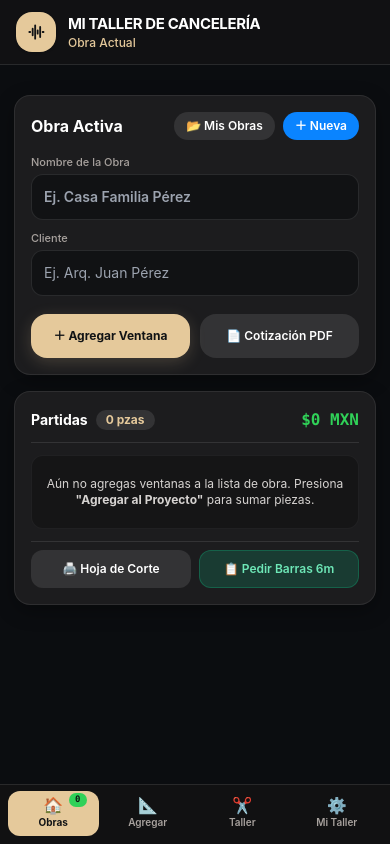
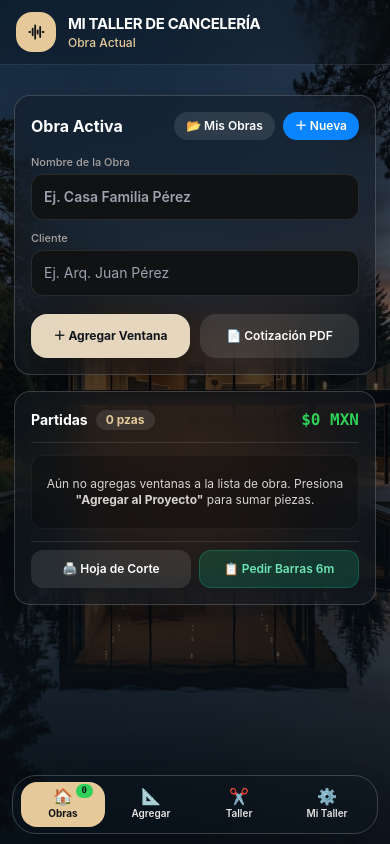
Before and after one commit to pruevadecorreo87-hub/alupro, a plain HTML site: page index.html in a window 390 px wide. Drawn offline with Linux system fonts and the light colour scheme.

Commit message:
Architectural glassmorphism UI + hero-bg.jpg

```diff
--- a/index.html
+++ b/index.html
@@ -39,35 +39,43 @@
     }
 
     body {
-      background-color: #0b0d10;
+      background-color: #0d1218;
+      background-image:
+        linear-gradient(180deg, rgba(13, 18, 24, 0.45) 0%, rgba(10, 14, 18, 0.78) 100%),
+        url('./hero-bg.jpg');
+      background-position: center center;
+      background-size: cover;
+      background-attachment: fixed;
       color: #f5f5f7;
       font-family: -apple-system, BlinkMacSystemFont, "SF Pro Display", "SF Pro Text", "Segoe UI", Roboto, Helvetica, Arial, sans-serif;
       -webkit-tap-highlight-color: transparent;
     }
 
     .zen-glass {
-      background: rgba(28, 28, 30, 0.96);
-      backdrop-filter: blur(28px);
-      -webkit-backdrop-filter: blur(28px);
-      border: 1px solid rgba(255, 255, 255, 0.12);
-      box-shadow: 0 24px 60px rgba(0, 0, 0, 0.75);
+      background: rgba(18, 24, 31, 0.86);
+      backdrop-filter: blur(30px) saturate(150%);
+      -webkit-backdrop-filter: blur(30px) saturate(150%);
+      border: 1px solid rgba(255, 255, 255, 0.18);
+      box-shadow: 0 24px 60px rgba(0, 0, 0, 0.65);
     }
 
     .zen-card {
-      background: #1c1c1e;
-      border: 1px solid rgba(255, 255, 255, 0.08);
-      box-shadow: 0 6px 20px rgba(0, 0, 0, 0.32);
+      background: rgba(20, 26, 33, 0.56);
+      backdrop-filter: blur(26px) saturate(145%);
+      -webkit-backdrop-filter: blur(26px) saturate(145%);
+      border: 1px solid rgba(255, 255, 255, 0.18);
+      box-shadow: 0 18px 42px rgba(0, 0, 0, 0.36);
     }
 
     .btn-zen-cream {
-      background: #e5c99b;
-      color: #111315;
+      background: rgba(242, 226, 200, 0.94);
+      color: #11161c;
       font-weight: 700;
-      box-shadow: 0 4px 16px rgba(229, 201, 155, 0.20);
+      box-shadow: 0 8px 24px rgba(0, 0, 0, 0.25);
       transition: transform 0.15s ease, background-color 0.15s ease;
     }
     .btn-zen-cream:hover {
-      background: #f0d7ad;
+      background: #fff3df;
     }
     .btn-zen-cream:active {
       transform: scale(0.97);
@@ -79,8 +87,8 @@
 </head>
 <body class="min-h-screen antialiased relative overflow-x-hidden pb-12">
 
-  <!-- ================= BARRA SUPERIOR LIMPIA ESTILO iOS ================= -->
-  <header class="relative z-30 w-full px-4 sm:px-6 py-3 flex items-center justify-between gap-3 border-b border-white/10 bg-[#121214]/90 backdrop-blur-xl sticky top-0">
+  <!-- ================= BARRA SUPERIOR MINIMALISTA ================= -->
+  <header class="relative z-30 w-full px-4 sm:px-6 py-3 flex items-center justify-between gap-3 border-b border-white/10 bg-black/20 backdrop-blur-xl sticky top-0">
     <div class="flex items-center gap-3 min-w-0">
       <div id="hdrLogoBox" class="w-10 h-10 rounded-2xl bg-[#e5c99b] text-[#111315] flex items-center justify-center font-bold text-sm shadow shrink-0 overflow-hidden">
         <img id="hdrWorkshopLogo" src="" alt="Logo" class="hidden w-full h-full object-contain bg-white p-0.5">
@@ -526,20 +534,20 @@
 
   </main>
 
-  <!-- BARRA INFERIOR TIPO APP NATIVA IPHONE -->
-  <footer class="no-print md:hidden fixed bottom-0 inset-x-0 z-40 bg-[#121214]/95 backdrop-blur-2xl border-t border-white/10 px-2 pt-1.5 pb-2">
+  <!-- BARRA INFERIOR FLOTANTE GLASSMORPHISM ESTILO IPHONE -->
+  <footer class="no-print md:hidden fixed bottom-2.5 inset-x-3 z-40 bg-white/12 backdrop-blur-2xl border border-white/20 rounded-3xl px-2 py-1.5 shadow-2xl">
     <div class="max-w-3xl mx-auto grid grid-cols-4 gap-1 text-[10px] font-semibold">
-      <button type="button" data-apptab="project" onclick="switchAppTab('project')" class="app-tab-btn py-1.5 px-1 rounded-xl bg-[#e5c99b] text-[#111315] font-bold flex flex-col items-center justify-center gap-0.5 relative transition">
+      <button type="button" data-apptab="project" onclick="switchAppTab('project')" class="app-tab-btn py-1.5 px-1 rounded-2xl bg-[#e5c99b] text-[#111315] font-bold flex flex-col items-center justify-center gap-0.5 relative transition">
         <span class="text-base leading-none">🏠</span><span>Obras</span>
         <span class="app-obra-badge absolute top-0.5 right-3 px-1.5 rounded-full bg-[#30D158] text-[#111315] text-[9px] font-bold font-mono">0</span>
       </button>
-      <button type="button" data-apptab="design" onclick="switchAppTab('design')" class="app-tab-btn py-1.5 px-1 rounded-xl text-stone-400 hover:text-white flex flex-col items-center justify-center gap-0.5 transition">
+      <button type="button" data-apptab="design" onclick="switchAppTab('design')" class="app-tab-btn py-1.5 px-1 rounded-2xl text-stone-200 hover:text-white flex flex-col items-center justify-center gap-0.5 transition">
         <span class="text-base leading-none">📐</span><span>Agregar</span>
       </button>
-      <button type="button" data-apptab="cuts" onclick="switchAppTab('cuts')" class="app-tab-btn py-1.5 px-1 rounded-xl text-stone-400 hover:text-white flex flex-col items-center justify-center gap-0.5 transition">
+      <button type="button" data-apptab="cuts" onclick="switchAppTab('cuts')" class="app-tab-btn py-1.5 px-1 rounded-2xl text-stone-200 hover:text-white flex flex-col items-center justify-center gap-0.5 transition">
         <span class="text-base leading-none">✂️</span><span>Taller</span>
       </button>
-      <button type="button" data-apptab="settings" onclick="switchAppTab('settings')" class="app-tab-btn py-1.5 px-1 rounded-xl text-stone-400 hover:text-white flex flex-col items-center justify-center gap-0.5 transition">
+      <button type="button" data-apptab="settings" onclick="switchAppTab('settings')" class="app-tab-btn py-1.5 px-1 rounded-2xl text-stone-200 hover:text-white flex flex-col items-center justify-center gap-0.5 transition">
         <span class="text-base leading-none">⚙️</span><span>Mi Taller</span>
       </button>
     </div>
--- a/sw.js
+++ b/sw.js
@@ -1,5 +1,5 @@
-const CACHE_NAME = 'alupro-suite-v7';
-const ASSETS = ['./', './index.html', './manifest.json', './icon.svg', './tailwindcss.min.js'];
+const CACHE_NAME = 'alupro-suite-v8';
+const ASSETS = ['./', './index.html', './manifest.json', './icon.svg', './icon-app.jpg', './hero-bg.jpg', './tailwindcss.min.js'];
 
 self.addEventListener('install', event => {
   event.waitUntil(
```
Also changed, not shown: hero-bg.jpg (added).
